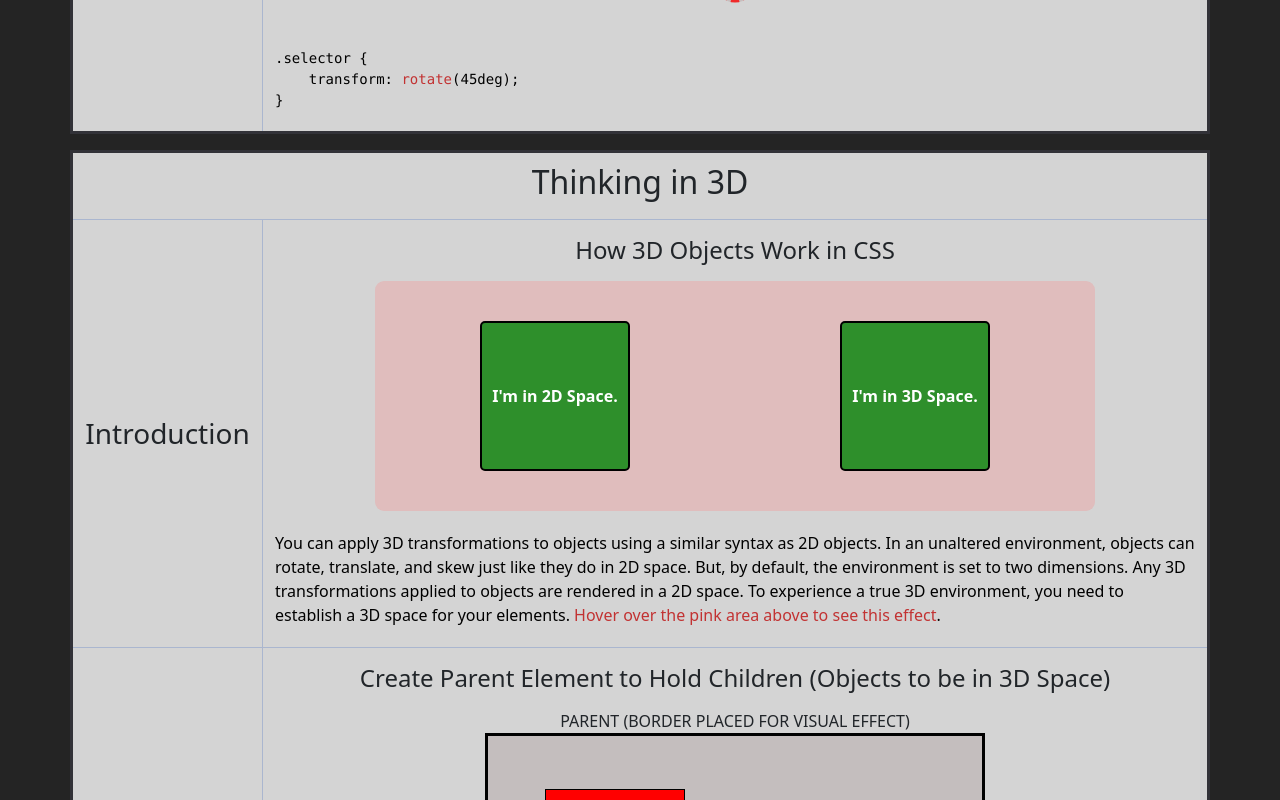
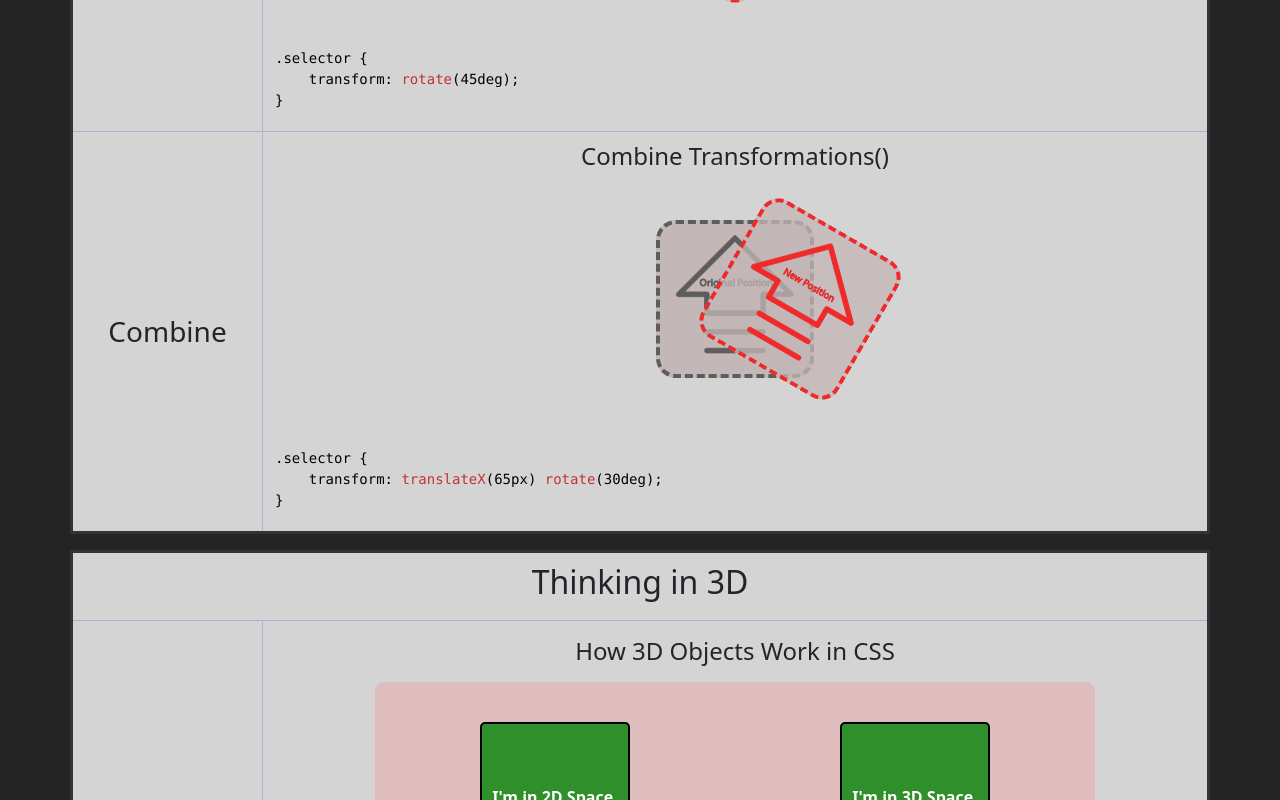
Before and after one commit to jheersink8/animation-cheat-sheet, a React (Vite) app: page / in a window 1280 px wide. Shown: the part 1600-2400 px from the top of the page. Built offline with nearby package versions, Linux system fonts and the light colour scheme.

Commit message:
Finished 3D section

```diff
--- a/src/Components/2D Components/2D Component Children/CodeTwoDimensional.jsx
+++ b/src/Components/2D Components/2D Component Children/CodeTwoDimensional.jsx
@@ -1,8 +1,8 @@
-export default function CodeTwoDimensional({ col, position, value }) {
+export default function CodeTwoDimensional({ col, position, value, position1, value1 }) {
     return (
         <code className={`col-${col} codeCSS`}>
             .selector {'{'}<br></br>
-            &nbsp;&nbsp;&nbsp;&nbsp;transform: <span className="emphasis">{position}</span>({value});<br></br>
+            &nbsp;&nbsp;&nbsp;&nbsp;transform: <span className="emphasis">{position}</span>({value})<span className="emphasis">{position1}</span>{value1};<br></br>
             {'}'}
         </code>
     )
--- /dev/null
+++ b/src/Components/2D Components/Combine2D.jsx
@@ -0,0 +1,21 @@
+import SVGTwoDimensional from './2D Component Children/SVGTwoDimensional';
+import CodeTwoDimensional from './2D Component Children/CodeTwoDimensional';
+
+export default function Combine2D() {
+  return (
+    <>
+      <h3 className="cardDescription col-2">Combine</h3>
+      <div className="col-10 ">
+        <div className="row">
+
+          <h4 className="col-12 cardAction">Combine Transformations()</h4>
+
+          <SVGTwoDimensional col={12} position={"combine2d"} center={"center"}/>
+
+          <CodeTwoDimensional col={12} position={"translateX"} value={"65px"} position1={" rotate"} value1={"(30deg)"} />
+
+        </div>
+      </div>
+    </>
+  )
+}
--- a/src/Components/3D Components/3D Component Children/CodeThreeDimensional.jsx
+++ b/src/Components/3D Components/3D Component Children/CodeThreeDimensional.jsx
@@ -1,11 +1,11 @@
-export default function CodeThreeDimensional({ col, position, value }) {
+export default function CodeThreeDimensional({ col, position, value, position1, value1 }) {
     return (
         <code className={`col-${col} codeCSS`}>
             .parentSelector {'{'}<br></br>
             &nbsp;&nbsp;&nbsp;&nbsp;perspective: 1000px;<br></br>
             <br></br>
             .childSelector {'{'}<br></br>
-            &nbsp;&nbsp;&nbsp;&nbsp;transform: <span className="emphasis">{position}</span>({value});<br></br>
+            &nbsp;&nbsp;&nbsp;&nbsp;transform: <span className="emphasis">{position}</span>({value})<span className="emphasis">{position1}</span>{value1};<br></br>
             {'}'}
         </code>
     )
--- a/src/Components/3D Components/3D Component Children/SVGThreeDimensional.jsx
+++ b/src/Components/3D Components/3D Component Children/SVGThreeDimensional.jsx
@@ -28,14 +28,14 @@ export default function SVGThreeDimensional({ col, position }) {
             margin: "50px",
             borderRadius: "20px",
             backgroundColor: originalBackground,
-            border: `4px dashed ${originalColor}`
+            border: `4px dashed ${originalColor}`,
         },
         new: {
             margin: "50px",
             borderRadius: "20px",
             backgroundColor: newBackground,
             border: `4px dashed ${newColor}`,
-            position: "absolute"
+            position: "absolute",
         },
         xAxis: {
             borderBottom: "1px solid red",
--- /dev/null
+++ b/src/Components/3D Components/Combined3D.jsx
@@ -0,0 +1,19 @@
+import SVGThreeDimensional from './3D Component Children/SVGThreeDimensional';
+import CodeThreeDimensional from './3D Component Children/CodeThreeDimensional';
+export default function Combined3D() {
+    return (
+        <>
+            <h3 className="cardDescription col-2">Combine Transformations</h3>
+            <div className="col-10 ">
+                <div className="row">
+                    <h4 className="col-12 cardAction">Combine</h4>
+
+                    <SVGThreeDimensional col={12} position={"combine3d"} />
+
+                    <CodeThreeDimensional col={12} position={"translateZ"} value={"80px"} position1={" rotateX"} value1={"(-25deg)"}/>
+
+                </div>
+            </div>
+        </>
+    )
+};
--- /dev/null
+++ b/src/Components/3D Components/Translate3D.jsx
@@ -0,0 +1,22 @@
+import SVGThreeDimensional from './3D Component Children/SVGThreeDimensional';
+import CodeThreeDimensional from './3D Component Children/CodeThreeDimensional';
+export default function Rotate3D() {
+    return (
+        <>
+            <h3 className="cardDescription col-2">Translate</h3>
+            <div className="col-10 ">
+                <div className="row">
+                <h4 className="col-6 cardAction">TranslateZ()</h4>
+                <h4 className="col-6 cardAction">Translate3d()</h4>
+
+                <SVGThreeDimensional col={6} position={"translateZ3d"} />
+                <SVGThreeDimensional col={6} position={"translate3d"} />
+
+                <CodeThreeDimensional col={6} position={"translateZ"} value={"100px"}/>
+                <CodeThreeDimensional col={6} position={"translate3d"} value={"-200px[x], 0px[y], 100px[z]"}/>
+
+                </div>
+            </div>
+        </>
+    )
+};
--- a/src/Components/ThreeDimensionalGrid.jsx
+++ b/src/Components/ThreeDimensionalGrid.jsx
@@ -1,12 +1,16 @@
 import Rotate3D from './3D Components/Rotate3D';
+import Translate3D from './3D Components/Translate3D';
+import Combined3D from './3D Components/Combined3D';
 export default function ThreeDimensionalGrid() {
 
     return (
         <>
             <div className="newGrid container mt-3">
                 <div className="row">
-                    <h2 className="cardTitle text-center col-12">3D Transformations</h2>
+                    <h2 className="cardTitle text-center col-12">Basic 3D Transformations</h2>
                     <Rotate3D />
+                    <Translate3D />
+                    <Combined3D />
                 </div>
             </div >
         </>
--- a/src/Components/TwoDimensionalGrid.jsx
+++ b/src/Components/TwoDimensionalGrid.jsx
@@ -2,17 +2,19 @@ import Translate2D from './2D Components/Translate2D'
 import Scale2D from './2D Components/Scale2D'
 import Skew2D from './2D Components/Skew2D'
 import Rotate2D from './2D Components/Rotate2D'
+import Combine2D from './2D Components/Combine2D'
 
 export default function TwoDimensionalGrid() {
     return (
         <>
             <div className="newGrid container mt-3">
                 <div className="row">
-                    <h2 className="cardTitle text-center col-12">2D Transformations</h2>
+                    <h2 className="cardTitle text-center col-12">Basic 2D Transformations</h2>
                     <Translate2D />
                     <Scale2D />
                     <Skew2D />
                     <Rotate2D />
+                    <Combine2D />
                 </div>
             </div >
         </>
--- a/src/assets/threeDimensionalStyle.css
+++ b/src/assets/threeDimensionalStyle.css
@@ -11,3 +11,15 @@
 #rotateZ3d {
     transform: rotateZ(-25deg);
 }
+
+#translateZ3d {
+    transform: translateZ(100px);
+}
+
+#translate3d {
+    transform: translate3d(-200px, 0px, 100px);
+}
+
+#combine3d {
+    transform: translateZ(80px) rotateX(-25deg)
+}
--- a/src/assets/twoDimensionStyle.css
+++ b/src/assets/twoDimensionStyle.css
@@ -38,3 +38,7 @@
 #skew2d {
     transform: skew(45deg, -20deg);
 }
+
+#combine2d {
+    transform: translateX(65px) rotate(30deg)
+}
```
